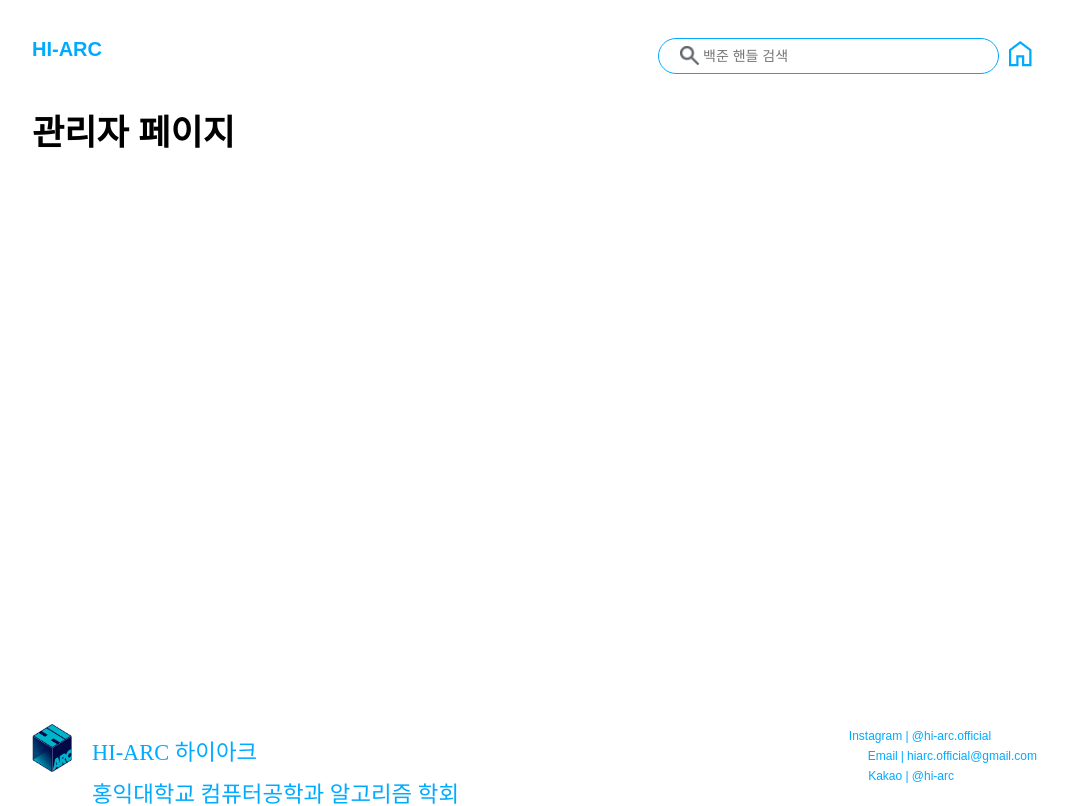
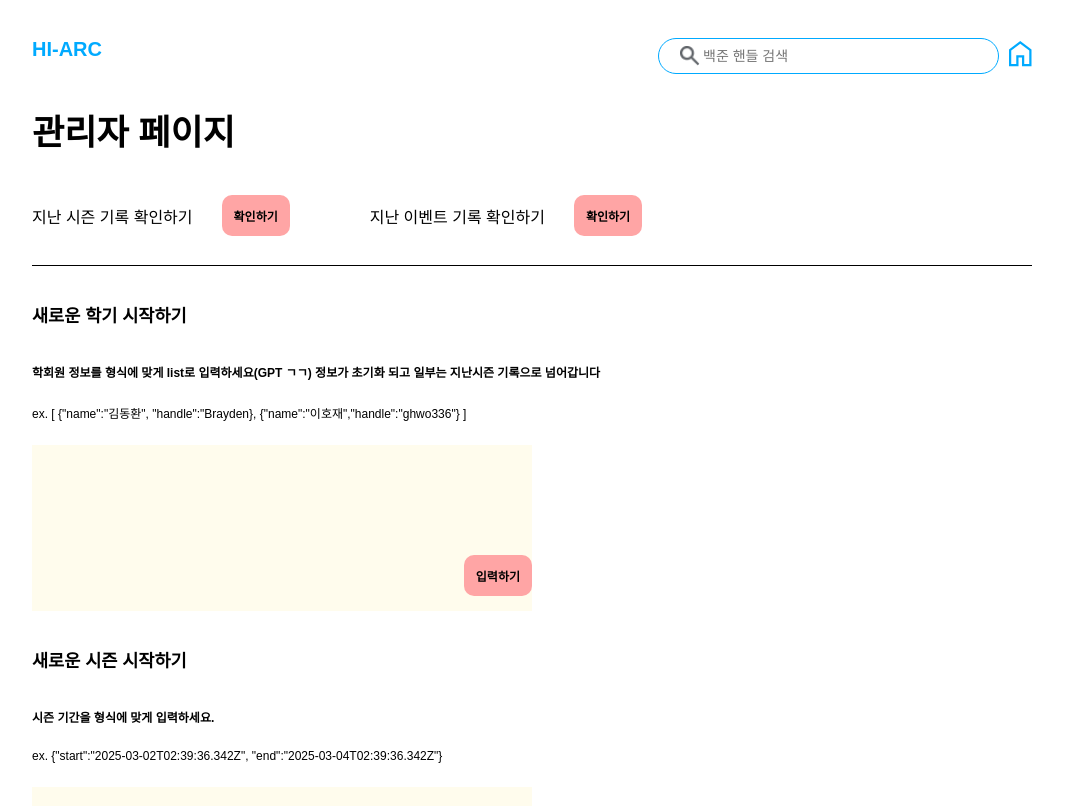
Before and after one commit to 2025-HIARC-Rating-system/FE, a React (Vite) app: page /admin in a window 1280 px wide. Shown: the top 806 px of the page, without its empty margins (108-1176 px from the left). Built offline with nearby package versions, Linux system fonts and the light colour scheme; a web font is replaced by a local one.

Commit message:
feat:adminPage UI 생성

```diff
--- /dev/null
+++ b/src/block/adminBlock/AdminInput.tsx
@@ -0,0 +1,82 @@
+import styled from "styled-components";
+import {AdminExplain} from "../../ui/AdminExplain";
+import {Ex} from "../../ui/AdminExplain";
+import Color from "../../ui/Color";
+import {useState} from "react";
+
+const Wrapper = styled.div`
+  overflow: visible;
+`;
+const Header = styled.div`
+  margin-top: 36px;
+  margin-bottom: 36px;
+  font-size: 17.5px;
+  font-weight: 700;
+`;
+const Explain = styled.div`
+  font-size: 12px;
+  font-weight: 700;
+  margin-bottom: 24px;
+`;
+const EX = styled.div`
+  font-size: 12px;
+`;
+
+const InputBox = styled.div`
+  background-color: ${Color.yellowBackground};
+  width: 500px;
+  height: 166px;
+  margin-top: 24px;
+`;
+const Input = styled.textarea`
+  height: 110px;
+  width: 98%;
+  background-color: inherit;
+  border: none;
+  text-align: start;
+  padding-top: 10px;
+  vertical-align: top;
+  box-sizing: border-box;
+  resize: none;
+`;
+const Button = styled.button`
+  background-color: #ffa5a5;
+  border: none;
+  border-radius: 10px;
+  font-size: 12px;
+  font-weight: 700;
+  padding: 12px;
+  cursor: pointer;
+  :hover {
+    background-color: #0af;
+  }
+`;
+
+const BottomWrapper = styled.div`
+  width: 100%;
+  display: flex;
+  justify-content: flex-end;
+  align-items: flex-end;
+`;
+const AdminInput = ({BlockName}: {BlockName: string}) => {
+  const [inputValue, setInputValue] = useState("");
+  const handleInputChange = (e: React.ChangeEvent<HTMLTextAreaElement>) => {
+    setInputValue(e.target.value);
+    console.log(inputValue);
+  };
+  return (
+    <Wrapper>
+      <Header>{BlockName}</Header>
+      <Explain>{AdminExplain[BlockName] || "잠시오류"}</Explain>
+      <EX>{Ex[BlockName]}</EX>
+      <InputBox>
+        <Input value={inputValue} onChange={handleInputChange} />
+        <BottomWrapper>
+          <Button>입력하기</Button>
+        </BottomWrapper>
+      </InputBox>
+    </Wrapper>
+  );
+};
+
+export default AdminInput;
--- /dev/null
+++ b/src/block/adminBlock/HistoryCheck.tsx
@@ -0,0 +1,45 @@
+import styled from "styled-components";
+
+const Wrapper = styled.div`
+  display: flex;
+  gap: 80px;
+  border-bottom: 1px solid black;
+`;
+
+const Button = styled.button`
+  background-color: #ffa5a5;
+  border: none;
+  border-radius: 10px;
+  font-size: 12px;
+  font-weight: 700;
+  padding: 12px;
+  cursor: pointer;
+  position: relative;
+  :hover {
+    background-color: #0af;
+  }
+`;
+const Entity = styled.div`
+  display: flex;
+  flex-direction: row;
+  gap: 29px;
+  align-items: center;
+  margin-bottom: 29px;
+`;
+
+const HistroyCheck = () => {
+  return (
+    <Wrapper>
+      <Entity>
+        지난 시즌 기록 확인하기
+        <Button>확인하기</Button>
+      </Entity>
+      <Entity>
+        지난 이벤트 기록 확인하기
+        <Button>확인하기</Button>
+      </Entity>
+    </Wrapper>
+  );
+};
+
+export default HistroyCheck;
--- a/src/components/IndividualBlock.tsx
+++ b/src/components/IndividualBlock.tsx
@@ -106,7 +106,9 @@ const IndividualBlock = ({
       <Down>
         <Borders>
           <Border $borderColor={Color.graySub3}>누적</Border>
-          <Border $borderColor={Color.primary}>{startDate} 부터</Border>
+          {startDate && (
+            <Border $borderColor={Color.primary}>{startDate} 부터</Border>
+          )}
         </Borders>
         <Days>
           <div className="big">{totalStreak}</div>
--- a/src/components/StreakEntity.tsx
+++ b/src/components/StreakEntity.tsx
@@ -133,7 +133,9 @@ const StreakEntity = ({
         <Right>
           <Borders>
             <Border $borderColor={Color.graySub3}>누적</Border>
-            <Border $borderColor={Color.primary}>{startDate} 부터</Border>
+            {startDate && (
+              <Border $borderColor={Color.primary}>{startDate} 부터</Border>
+            )}
           </Borders>
           <RightDown>
             <Days>
--- a/src/page/AdminPage.tsx
+++ b/src/page/AdminPage.tsx
@@ -1,3 +1,5 @@
+import AdminInput from "../block/adminBlock/AdminInput";
+import HistroyCheck from "../block/adminBlock/HistoryCheck";
 import LayOut from "../ui/Layout";
 import styled from "styled-components";
 const HeadWrapper = styled.div`
@@ -15,6 +17,12 @@ const AdminPage = () => {
   return (
     <LayOut>
       <HeadWrapper>관리자 페이지</HeadWrapper>
+      <HistroyCheck />
+      <AdminInput BlockName="새로운 학기 시작하기" />
+      <AdminInput BlockName="새로운 시즌 시작하기" />
+      <AdminInput BlockName="현재 시즌 중도 마무리" />
+      <AdminInput BlockName="새로운 이벤트 시작하기" />
+      <AdminInput BlockName="현재 이벤트 중도 마무리" />
     </LayOut>
   );
 };
--- /dev/null
+++ b/src/ui/AdminExplain.ts
@@ -0,0 +1,28 @@
+export const AdminExplain: Record<string, string> = {
+  "새로운 학기 시작하기":
+    "학회원 정보를 형식에 맞게 list로 입력하세요(GPT ㄱㄱ) 정보가 초기화 되고 일부는 지난시즌 기록으로 넘어갑니다",
+  "새로운 시즌 시작하기": "시즌 기간을 형식에 맞게 입력하세요.",
+  "현재 시즌 중도 마무리":
+    "기존에 위에서 입력했던 end 시간과 다른 시간에 시즌을 끝내고 싶다면 시즌 마무리 기간을 형식에 맞게 입력하세요.",
+  "새로운 이벤트 시작하기": "이벤트 기간을 형식에 맞게 입력하세요.",
+  "현재 이벤트 중도 마무리":
+    "기존에 위에 입력했던 end시간과 다른 시간에 시즌을 끝내고 싶다면 이벤트 마무리 기간을 형식에 맞게 입력하세요",
+};
+
+export const AdminWarn: Record<string, string> = {
+  "새로운 학기 시작하기": "",
+  "새로운 시즌 시작하기": "",
+  "현재 시즌 중도 마무리":
+    "주의: 현재 시점보다 미래의 시간만 가능, 시작 시간 변경은 불가능",
+  "새로운 이벤트 시작하기":
+    "주의: 현재 시점보다 미래의 시간만 가능, 2배 이벤트와 티어 이벤트 동시에 안됨",
+  "현재 이벤트 중도 마무리":
+    "주의: 현재 시점보다 미래의 시간만 가능, 시작 시간 변경은 불가능",
+};
+
+export const Ex: Record<string, string> = {
+  "새로운 학기 시작하기": `ex.\n\n[\n{"name":"김동환", "handle":"Brayden},\n{"name":"이호재","handle":"ghwo336"}\n]`,
+  "새로운 시즌 시작하기": `ex.\n\n{"start":"2025-03-02T02:39:36.342Z",\n "end":"2025-03-04T02:39:36.342Z"}`,
+  "현재 시즌 중도 마무리": `ex.\n\n{"2025-03-02T02:39:36.342Z"}`,
+  "새로운 이벤트 시작하기": `ex.\n\n{"start":"2025-03-02T02:39:36.342Z",\n "end":"2025-03-04T02:39:36.342Z"},\n"eventCategory:"DOUBLE_EVENT",\n "tag":"false"}\n\n *eventCategory는 DOUBLE_EVENT,TAG_EVENT 중하나만 입력\n *tag:TagEvent 중일때만 true`,
+};
```
